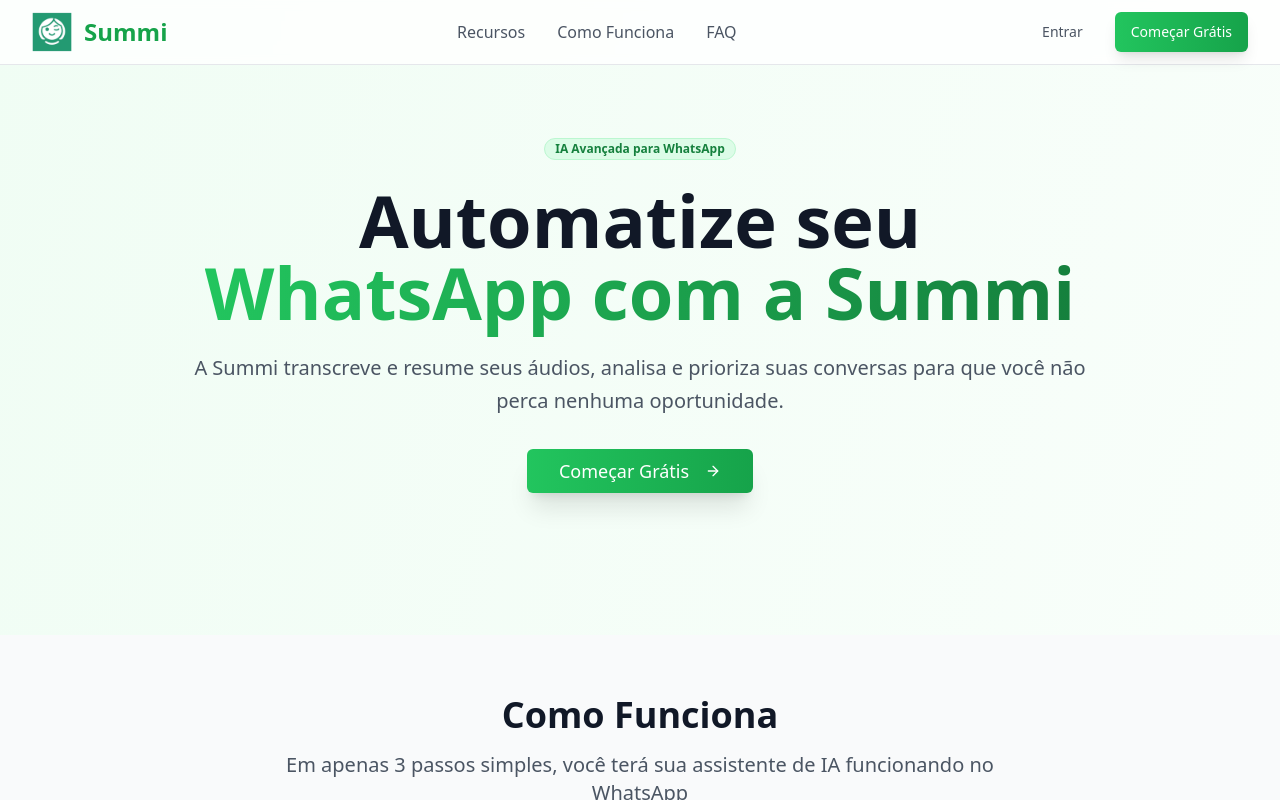
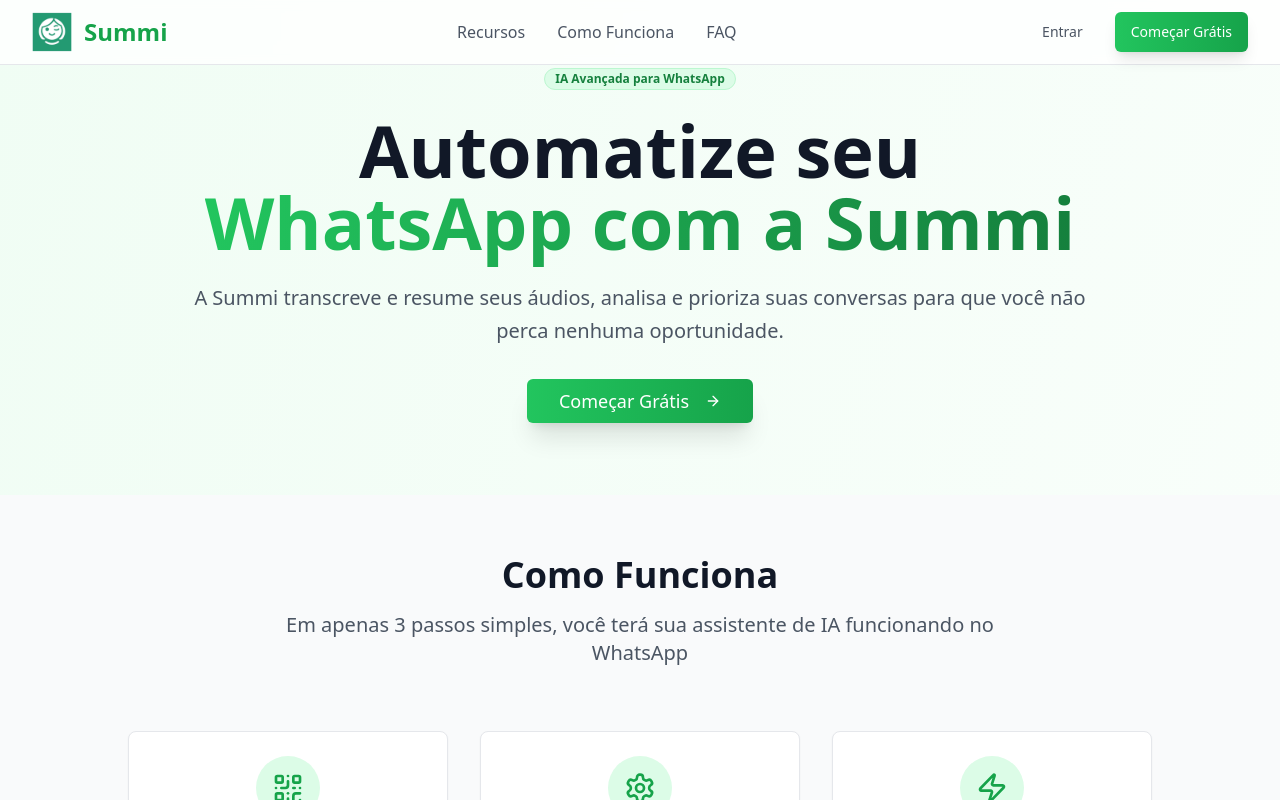
Before and after one commit to agenciageraleads/summi-b1463168, a React (Vite) app: page / in a window 1280 px wide. Shown: the top 800 px of the page. Built offline with nearby package versions, Linux system fonts and the light colour scheme.

Commit message:
Visual edit in Lovable
Edited UI in Lovable

```diff
--- a/src/pages/LandingPage.tsx
+++ b/src/pages/LandingPage.tsx
@@ -50,7 +50,7 @@ const LandingPage = () => {
       </nav>
 
       {/* Hero Section */}
-      <section className="py-20 lg:py-[70px]">
+      <section className="py-20 lg:py-0 mx-0 my-0">
         <div className="max-w-7xl mx-auto px-4 sm:px-6 lg:px-8">
           <div className="text-center max-w-4xl mx-auto">
             <Badge className="mb-6 bg-green-100 text-green-700 border-green-200">
```
